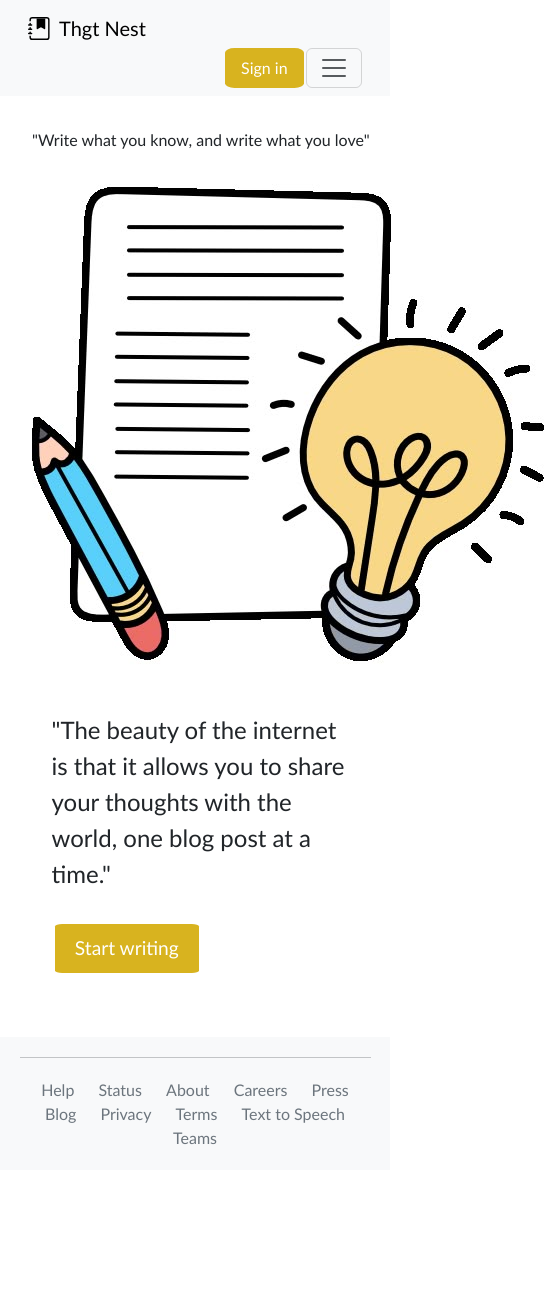
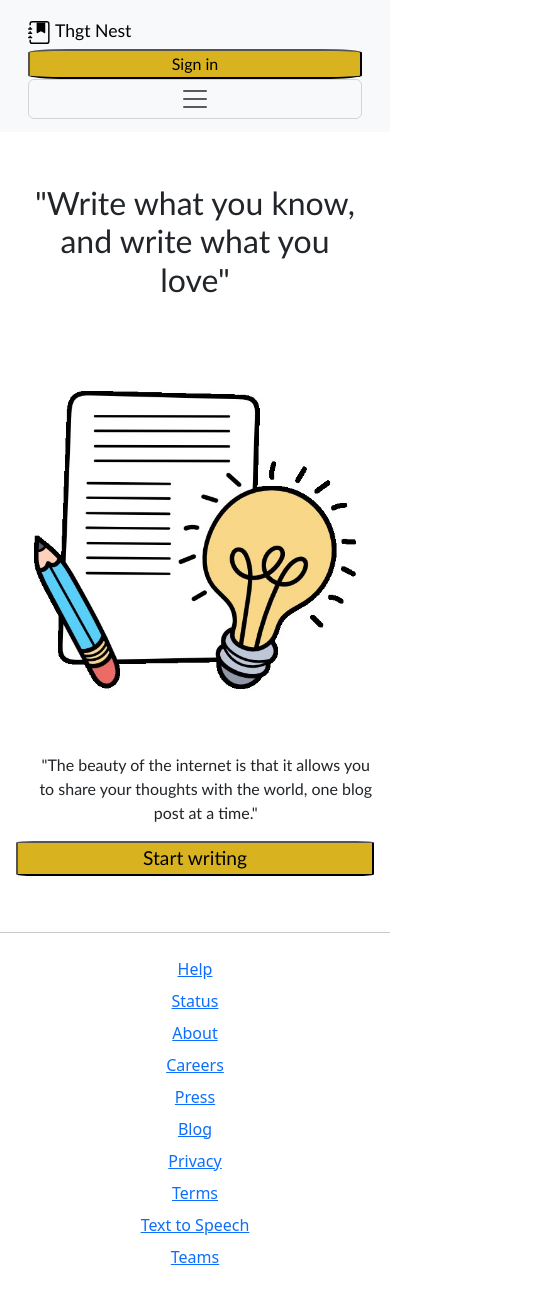
Before and after one commit to MSree1737/Thought-Nest, a website: page public/blog.html in a window 390 px wide. Shown: the whole page, 544 px wide, since content can reach past the window. Before the commit the page ends 1170 px from the top, so only its background shows below. Drawn offline with nearby package versions, Linux system fonts and the light colour scheme.

Commit message:
Update blog.css

```diff
--- a/public/style/blog.css
+++ b/public/style/blog.css
@@ -1,154 +1,145 @@
- /* styles.css */
-/* Base Styles */
-html, body {
-    height: 100%;
-    margin: 0;
+.hero-container {
+    display: flex;
+    justify-content: space-between;
+    align-items: center;
+    padding: 0 7%;
+    margin: 7% 0 4% 0;
+  }
+
+  .hero-text p {
+    font-size: 3.5rem;
     font-family: 'Trebuchet MS', 'Lucida Sans Unicode', 'Lucida Grande', 'Lucida Sans', Arial, sans-serif;
+    line-height: 1.2;
+    margin-bottom: 2rem;
+  }
+
+  .hero-image img {
+    width: 100%;
+    max-width: 800px;
+    height: auto;
+    border-radius: 8px;
+  }
+
+  /* Mobile view */
+  @media (max-width: 768px) {
+    .hero-container {
+      flex-direction: column;
+      margin: 10% 0;
+      padding: 0 5%;
+    }
+
+    .hero-text p {
+      font-size: 2.5rem;
+      text-align: center;
+      margin-bottom: 2rem;
+    }
+
+    .hero-image {
+      width: 100%;
+      margin-top: 2rem;
+    }
+
+    .hero-image img {
+      max-width: 100%;
+      margin: 0 auto;
+      display: block;
+    }
+  }
+
+  /* Small mobile view */
+  @media (max-width: 480px) {
+    .hero-text p {
+      font-size: 2rem;
+    }
+  }
+
+/* Responsive Styles */
+@media (max-width: 1200px) {
+    .quote {
+        font-size: 3rem;
+    }
 }
 
-.wrapper {
-    display: flex;
-    flex-direction: column;
-    min-height: 100vh;
-}
-
-.content {
-    flex: 1;
-}
-
-/* Navbar Styles */
-.navbar {
-    background-color: #f8f9fa; /* bg-body-tertiary equivalent */
-    padding: 0.5rem 1rem;
-}
-
-.navbar-brand {
-    display: flex;
-    align-items: center;
-    font-family: 'Trebuchet MS', 'Lucida Sans Unicode', 'Lucida Grande', 'Lucida Sans', Arial, sans-serif;
-}
-
-.navbar-brand img {
-    height: 23px;
-    margin-right: 8px;
-}
-
-.navbar-nav {
-    margin-left: auto;
-}
-
-/* Sign In Button */
-.navbar button[onclick] {
-    margin-left: auto;
-    border-radius: 12%;
-    background-color: rgb(216, 179, 31);
-    border: none;
-    padding: 8px 16px;
-    font-family: 'Trebuchet MS', 'Lucida Sans Unicode', 'Lucida Grande', 'Lucida Sans', Arial, sans-serif;
-    color: white;
-    cursor: pointer;
-}
-
-/* Main Content Styles */
-.content {
-    padding: 2rem;
-}
-
-.content > div {
-    margin-bottom: 2rem;
-}
-
-.content p {
-    font-family: 'Trebuchet MS', 'Lucida Sans Unicode', 'Lucida Grande', 'Lucida Sans', Arial, sans-serif;
-}
-
-.content p.rounded.float-start {
-    margin: 15% 7% 4% 7%;
-    font-size: 3.5rem;
-}
-
-.content div[style*="width:30%"] {
-    width: 30%;
-}
-
-.content div[style*="width:30%"] img {
-    width: 50vh;
-    margin-top: 20%;
-    margin-right: 7%;
-    height: 80%;
-    border-radius: 0.5rem;
-    object-fit: cover;
-}
-
-.content p[style*="margin-left:6%"] {
-    margin-left: 6%;
-    font-size: 1.5rem;
-}
-
-/* Start Writing Button */
-.content button[onclick] {
-    font-size: 1.2rem;
-    margin-left: 7%;
-    border-radius: 5%;
-    background-color: rgb(216, 179, 31);
-    border: none;
-    padding: 10px 20px;
-    font-family: 'Trebuchet MS', 'Lucida Sans Unicode', 'Lucida Grande', 'Lucida Sans', Arial, sans-serif;
-    color: white;
-    cursor: pointer;
-}
-
-/* Footer Styles */
-footer {
-    background-color: #f8f9fa;
-    padding: 20px 0;
-    text-align: center;
-}
-
-footer hr {
-    margin: 0 auto 20px;
-    width: 90%;
-}
-
-footer a {
-    color: #6c757d;
-    text-decoration: none;
-    margin: 0 10px;
-    font-family: 'Trebuchet MS', 'Lucida Sans Unicode', 'Lucida Grande', 'Lucida Sans', Arial, sans-serif;
-}
-
-footer a:hover {
-    color: #000;
-    text-decoration: underline;
-}
-
-/* Responsive Adjustments */
 @media (max-width: 992px) {
-    .content {
-        flex-direction: column;
+    .navbar-brand {
+        font-size: 1.3rem;
     }
 
-    .content > div {
-        width: 100% !important;
+    .quote {
+        font-size: 2.5rem;
+        margin: 3rem 0 1.5rem;
     }
 
-    .content div[style*="width:30%"] img {
-        width: 100%;
-        margin: 20px 0;
-    }
-
-    .content p.rounded.float-start {
-        margin: 5% 5% 20px;
-        font-size: 2.5rem;
+    .content {
+        padding: 1.5rem;
     }
 }
 
 @media (max-width: 768px) {
-    .navbar button[onclick] {
-        margin-left: 0;
+    .content {
+        flex-direction: column;
+        text-align: center;
     }
 
-    .content p.rounded.float-start {
+    .quote {
         font-size: 2rem;
+        margin: 2rem 0;
+    }
+
+    .content img {
+        width: 100% !important;
+        margin: 1rem auto !important;
+        height: auto;
+    }
+
+    footer a {
+        display: block;
+        margin: 0.5rem 0;
+        text-align: center;
+    }
+
+    button {
+        margin-left: 0 !important;
+        width: 100%;
     }
 }
+
+@media (max-width: 576px) {
+    .navbar {
+        padding: 0.8rem 1rem;
+    }
+
+    .navbar-brand {
+        font-size: 1.1rem;
+    }
+
+    .quote {
+        font-size: 1.8rem;
+    }
+
+    .content {
+        padding: 1rem;
+    }
+
+    footer {
+        padding: 1.5rem 0;
+    }
+}
+
+/* Animation */
+@keyframes fadeIn {
+    from { opacity: 0; transform: translateY(20px); }
+    to { opacity: 1; transform: translateY(0); }
+}
+
+.content > div {
+    animation: fadeIn 0.8s ease-out forwards;
+}
+
+.content > div:nth-child(2) {
+    animation-delay: 0.2s;
+}
+
+.content > div:nth-child(3) {
+    animation-delay: 0.4s;
+}
```
